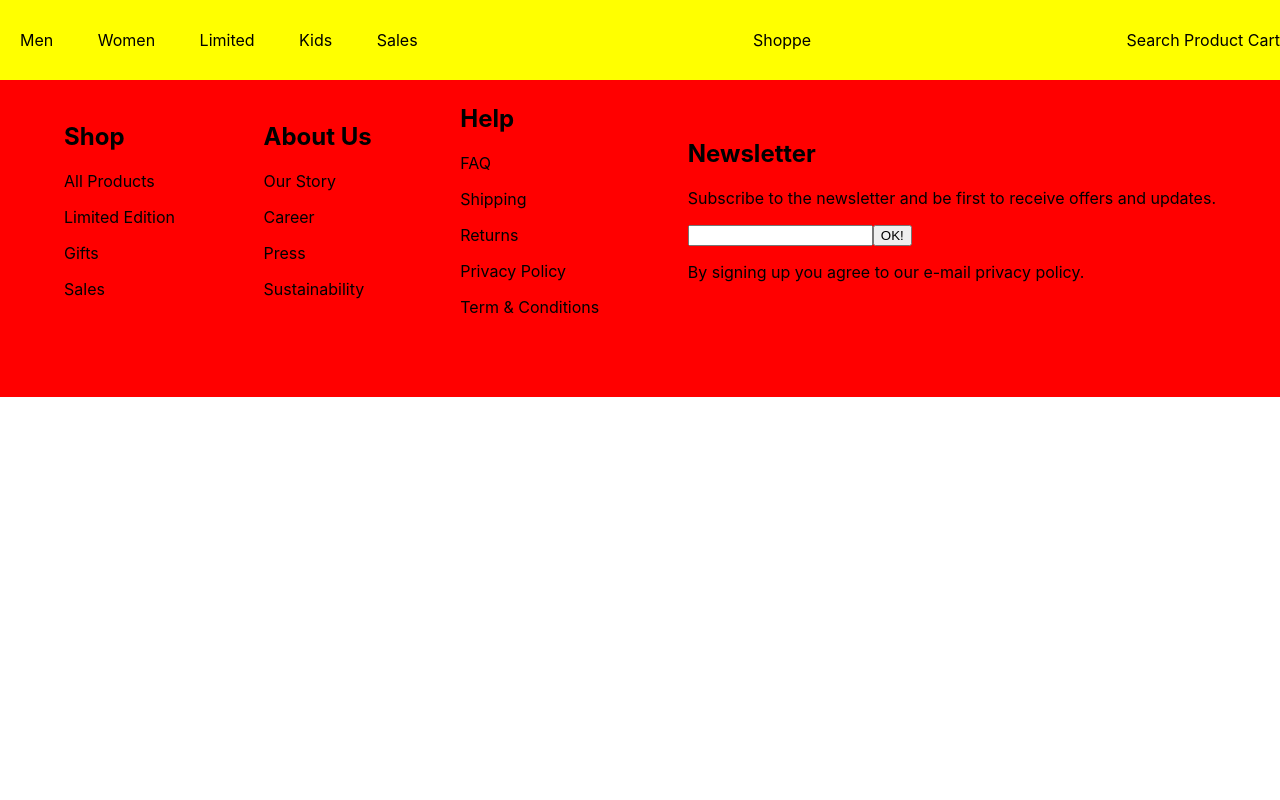
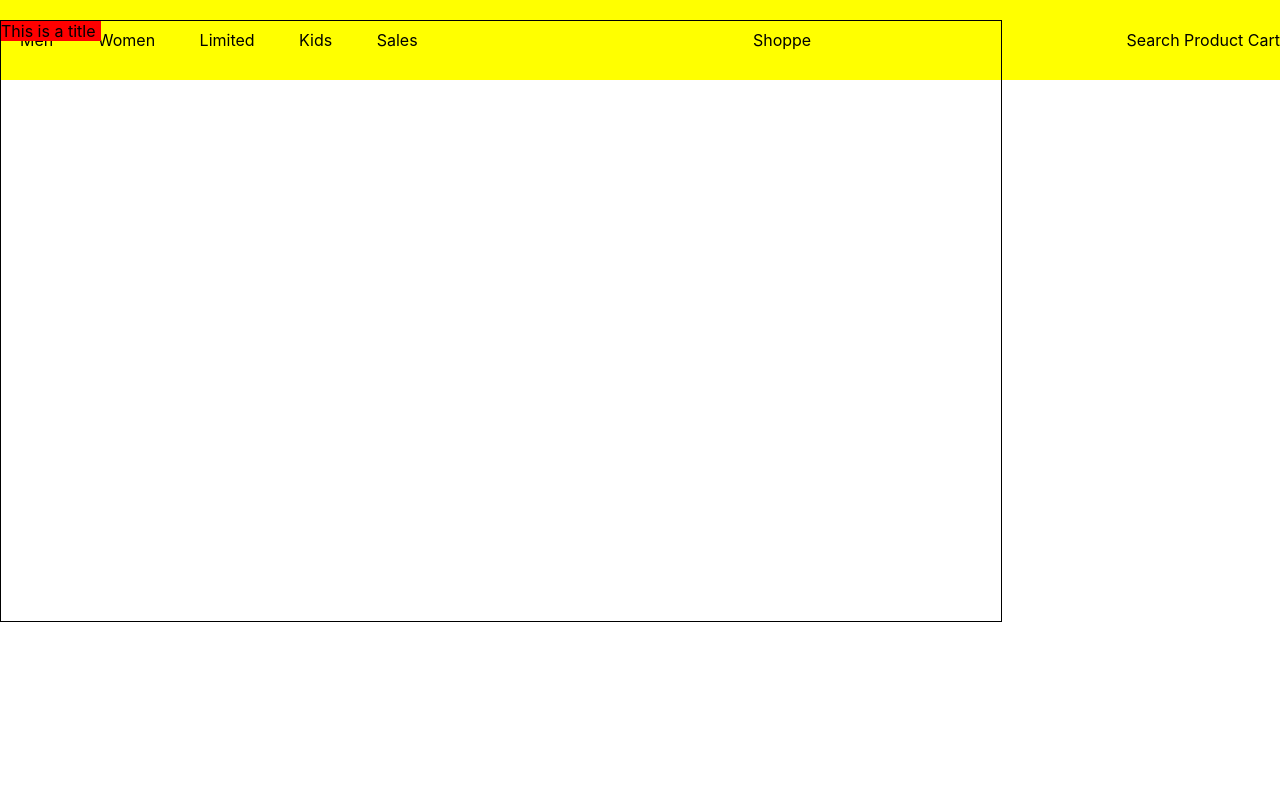
Before and after one commit to fallwall/sox-shoppe, a React (Create React App) app: page / in a window 1280 px wide. Shown: the top 800 px of the page. Built offline with nearby package versions, Linux system fonts and the light colour scheme.

Commit message:
main home content

```diff
--- a/src/components/Footer.css
+++ b/src/components/Footer.css
@@ -1,14 +1,10 @@
 .footer {
   background: red;
   padding: 5%;
-  /* flex-grow: 20% 60% 20%; */
-  /* z-index:90; */
   max-width: 2000px;
-  min-height: 70px;
   display: flex;
   flex-direction: row;
   align-content: center;
   align-items: center;
   justify-content: space-between;
-
 }
--- a/src/components/Main.jsx
+++ b/src/components/Main.jsx
@@ -1,5 +1,6 @@
 import React from 'react';
 import { Route } from 'react-router-dom';
+import MainHome from '../pages/MainHome';
 import MainMen from '../pages/MainMen';
 import MainWomen from '../pages/MainWomen';
 import MainLimited from '../pages/MainLimited';
@@ -10,6 +11,7 @@ const Main = () => {
   return (
     <div className="main">
       never fear. Main is here.
+      <Route path="/" exact render={() => <MainHome />} />
       <Route path="/men" exact render={() => <MainMen />} />
       <Route path="/women" exact render={() => <MainWomen />} />
       <Route path="/limited" exact render={() => <MainLimited />} />
--- /dev/null
+++ b/src/components/Main/MainContentContainer.css
@@ -0,0 +1,20 @@
+.main-content-container {
+  width: 100vw;
+  height:100vh;
+  /* z-index:20; */
+}
+
+.main-content-container-content {
+  width: 1000px;
+  height:600px;
+  border: 1px solid #000;
+  position:relative;
+}
+
+.main-content-container-fixed {
+  position: sticky;
+  width:100px;
+  height:20px;
+  background: red;
+  top:10px;
+}
--- /dev/null
+++ b/src/components/Main/MainContentContainer.jsx
@@ -0,0 +1,14 @@
+import React from 'react';
+import './MainContentContainer.css';
+
+const MainContentContainer = () => {
+  return (
+    <div className="main-content-container">
+      <div className="main-content-container-content">
+        <div className="main-content-container-fixed">This is a title</div>
+      </div>
+    </div>
+  )
+}
+
+export default MainContentContainer;
--- a/src/components/Nav.jsx
+++ b/src/components/Nav.jsx
@@ -7,14 +7,14 @@ const Nav = () => {
   return (
     <div className="nav">
       <div className="nav-left">
-      <Link to="/men"> Men </Link>
-      <Link to="/women"> Women </Link>
-      <Link to="/limited"> Limited </Link>
-      <Link to="/kids"> Kids </Link>
-      <Link to="/sales"> Sales </Link>
+        <Link to="/men"> Men </Link>
+        <Link to="/women"> Women </Link>
+        <Link to="/limited"> Limited </Link>
+        <Link to="/kids"> Kids </Link>
+        <Link to="/sales"> Sales </Link>
       </div>
       <div className="nav-mid">
-        Shoppe
+        <Link to="/"> Shoppe </Link>
       </div>
       <div className="nav-right">
         Search Product
--- /dev/null
+++ b/src/pages/MainHome.jsx
@@ -0,0 +1,24 @@
+import React from 'react';
+import MainContentContainer from '../components/Main/MainContentContainer';
+
+const MainHome = () => {
+  return (
+    <div className="main-home">
+      <MainContentContainer />
+      <MainContentContainer />
+      <MainContentContainer />
+      <MainContentContainer />
+      <MainContentContainer />
+      <MainContentContainer />
+      <MainContentContainer />
+      <MainContentContainer />
+      <MainContentContainer />
+      <MainContentContainer />
+      <MainContentContainer />
+      <MainContentContainer />
+      <MainContentContainer />
+    </div>
+  )
+}
+
+export default MainHome;
```
